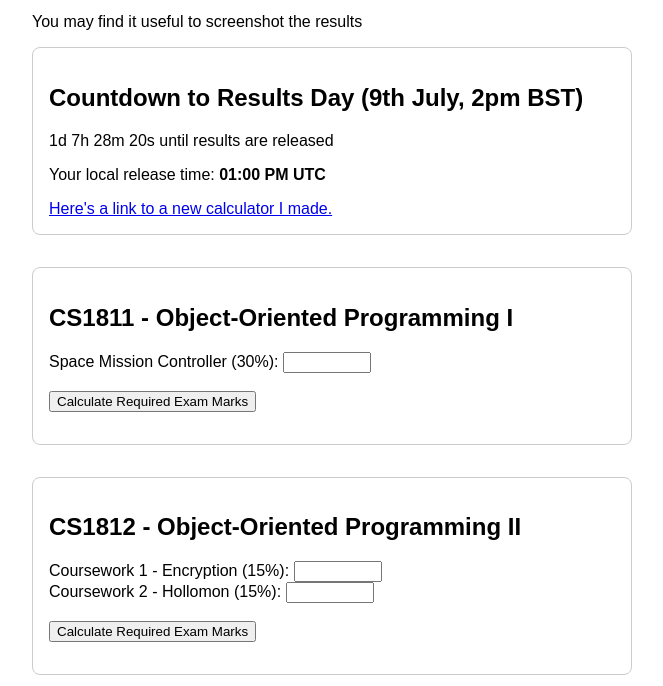
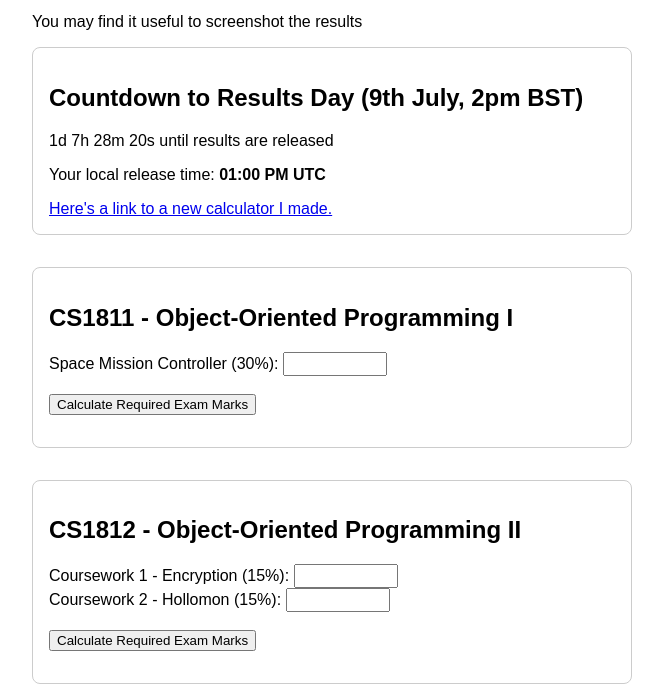
Before and after one commit to winstonung/Year-1-calculator, a plain HTML site: page index.html in a window 1280 px wide. Shown: the part 151-837 px from the top of the page, without its empty margins (308-971 px from the left). Drawn offline with Linux system fonts and the light colour scheme.

Commit message:
Update index.html

```diff
--- a/index.html
+++ b/index.html
@@ -9,6 +9,10 @@
 
         input[type="text"] {
             width: 6em;
+        }
+
+        input, select, textarea {
+            font-size: 16px;
         }
 
         body {
```
